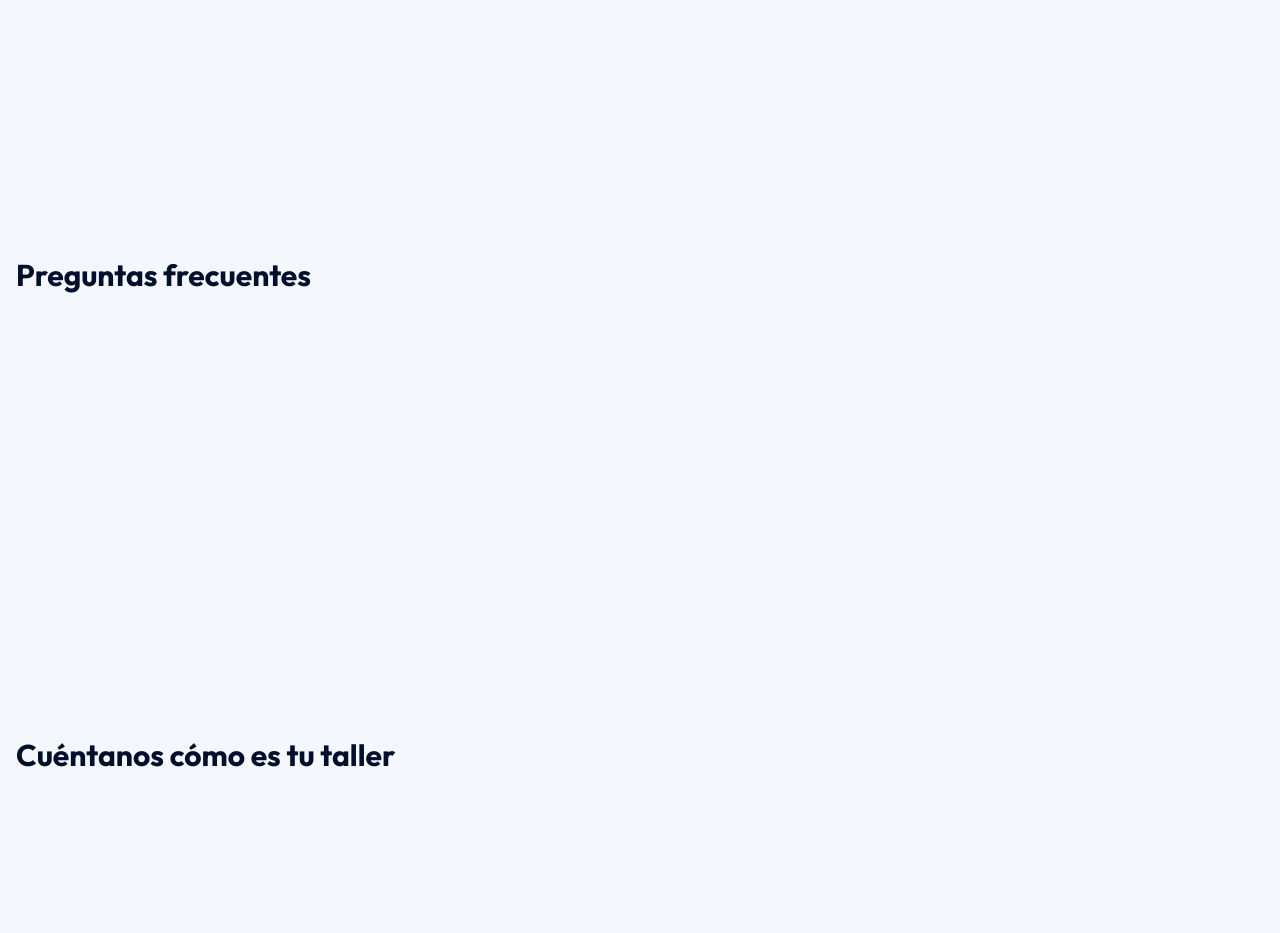
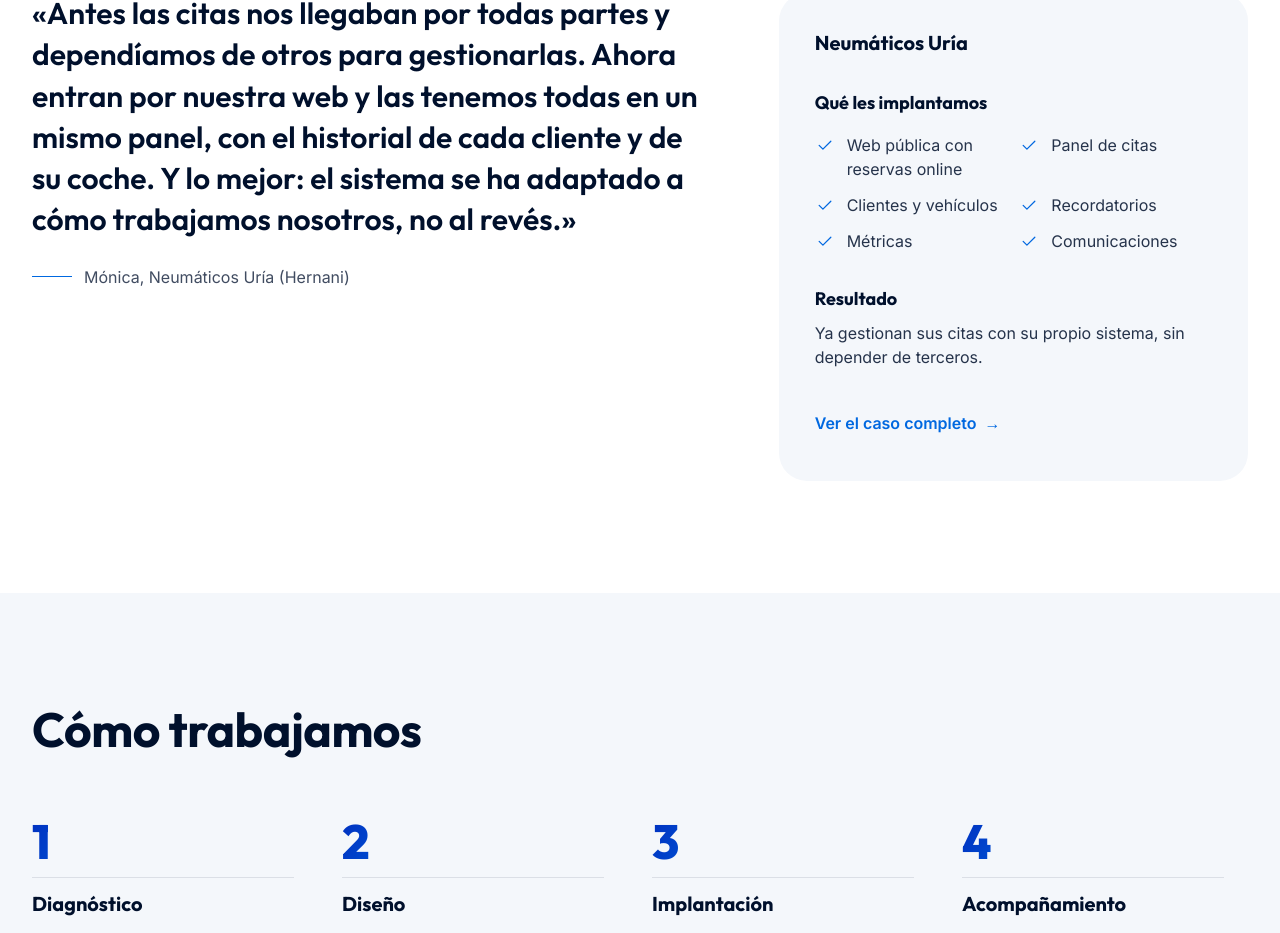
Before and after one commit to danimendi7/noderia-web, a Next.js app: page / in a window 1280 px wide. Shown: the part 3657-4590 px from the top of the page. Built offline with nearby package versions, Linux system fonts and the light colour scheme.

Commit message:
T06: caso real Neumáticos Uría y cómo trabajamos
Co-Authored-By: Claude Opus 5.5 <noreply@anthropic.com>

```diff
--- a/src/app/page.tsx
+++ b/src/app/page.tsx
@@ -1,4 +1,6 @@
+import { CasoUria } from "@/components/inicio/CasoUria";
 import { Comparacion } from "@/components/inicio/Comparacion";
+import { ComoTrabajamos } from "@/components/inicio/ComoTrabajamos";
 import { Hero } from "@/components/inicio/Hero";
 import { Problema } from "@/components/inicio/Problema";
 import { QueIncluye } from "@/components/inicio/QueIncluye";
@@ -20,11 +22,8 @@ export default function Inicio() {
       <QueIncluye />
       <Comparacion />
 
-      <section id={ANCLAS.casoUria} aria-labelledby="titulo-caso-uria" className="min-h-[60vh] px-4 py-20">
-        <div className="mx-auto max-w-7xl">
-          <h2 id="titulo-caso-uria" className="text-3xl font-bold">Caso real: Neumáticos Uría</h2>
-        </div>
-      </section>
+      <CasoUria />
+      <ComoTrabajamos />
 
       <section id={ANCLAS.preguntas} aria-labelledby="titulo-preguntas" className="min-h-[60vh] px-4 py-20">
         <div className="mx-auto max-w-7xl">
--- /dev/null
+++ b/src/components/inicio/CasoUria.tsx
@@ -0,0 +1,59 @@
+import { LogoUria } from "@/components/marca/LogoUria";
+import { Boton } from "@/components/ui/Boton";
+import { Icono } from "@/components/ui/Icono";
+import { Seccion } from "@/components/ui/Seccion";
+import {
+  AUTORA_CITA_URIA,
+  CITA_URIA,
+  IMPLANTADO_URIA,
+  RESULTADO_URIA,
+  RUTA_CASO_URIA,
+} from "@/lib/contenido/uria";
+import { ANCLAS } from "@/lib/navegacion";
+
+/** Sección 7 de la home: caso real de Neumáticos Uría (Hernani). */
+export function CasoUria() {
+  return (
+    <Seccion
+      id={ANCLAS.casoUria}
+      idTitulo="titulo-caso-uria"
+      titulo="Caso real: Neumáticos Uría"
+      entradilla="Taller de neumáticos en Hernani. Les hicimos su web y su sistema de gestión, conectados entre sí."
+      fondo="blanco"
+    >
+      <div className="grid gap-10 lg:grid-cols-12 lg:gap-16">
+        <figure className="lg:col-span-7">
+          <blockquote className="font-display text-2xl font-semibold leading-snug text-midnight sm:text-3xl">
+            <p>«{CITA_URIA}»</p>
+          </blockquote>
+          <figcaption className="mt-6 flex items-center gap-3 text-midnight/75">
+            <span aria-hidden="true" className="h-px w-10 bg-electric" />
+            {AUTORA_CITA_URIA}
+          </figcaption>
+        </figure>
+
+        <div className="flex flex-col gap-8 rounded-3xl bg-mist p-7 sm:p-9 lg:col-span-5">
+          <LogoUria />
+          <div>
+            <h3 className="text-lg font-bold">Qué les implantamos</h3>
+            <ul className="mt-4 grid gap-3 sm:grid-cols-2 lg:grid-cols-1 xl:grid-cols-2">
+              {IMPLANTADO_URIA.map((punto) => (
+                <li key={punto} className="flex gap-3 text-midnight/85">
+                  <Icono nombre="check" className="mt-0.5 size-5 shrink-0 text-electric" />
+                  {punto}
+                </li>
+              ))}
+            </ul>
+          </div>
+          <div>
+            <h3 className="text-lg font-bold">Resultado</h3>
+            <p className="mt-2 text-midnight/85">{RESULTADO_URIA}</p>
+          </div>
+          <Boton href={RUTA_CASO_URIA} variante="enlace" className="self-start">
+            Ver el caso completo
+          </Boton>
+        </div>
+      </div>
+    </Seccion>
+  );
+}
--- /dev/null
+++ b/src/components/inicio/ComoTrabajamos.tsx
@@ -0,0 +1,31 @@
+import { Seccion } from "@/components/ui/Seccion";
+
+const PASOS = [
+  { titulo: "Diagnóstico", texto: "Visitamos tu taller y vemos cómo trabajas." },
+  { titulo: "Diseño", texto: "Tu web y tu sistema, a tu medida." },
+  { titulo: "Implantación", texto: "Lo ponemos en marcha e importamos tus datos." },
+  { titulo: "Acompañamiento", texto: "Mantenimiento y mejoras continuas." },
+];
+
+/** Sección 8 de la home: cómo trabajamos (proceso en 4 pasos). */
+export function ComoTrabajamos() {
+  return (
+    <Seccion idTitulo="titulo-como-trabajamos" titulo="Cómo trabajamos" fondo="mist">
+      <ol className="grid gap-10 sm:grid-cols-2 lg:grid-cols-4 lg:gap-6">
+        {PASOS.map((paso, indice) => (
+          <li key={paso.titulo} className="relative flex flex-col gap-3 lg:pr-6">
+            <span
+              aria-hidden="true"
+              className="texto-marca font-display text-5xl font-extrabold leading-none"
+            >
+              {indice + 1}
+            </span>
+            <span aria-hidden="true" className="h-px w-full bg-midnight/10" />
+            <h3 className="text-xl font-bold">{paso.titulo}</h3>
+            <p className="text-midnight/80">{paso.texto}</p>
+          </li>
+        ))}
+      </ol>
+    </Seccion>
+  );
+}
--- /dev/null
+++ b/src/components/marca/LogoUria.tsx
@@ -0,0 +1,11 @@
+/**
+ * Logo de Neumáticos Uría. Siempre sobre fondo blanco o Mist, nunca sobre Midnight.
+ *
+ * PROVISIONAL (ver DECISIONS.md, 2026-11-12): hasta tener `logo-uria.png` del material de marca (T02)
+ * se muestra el nombre en texto, sin imitar su logotipo.
+ */
+export function LogoUria({ className = "" }: { className?: string }) {
+  return (
+    <p className={`font-display text-xl font-bold text-midnight ${className}`}>Neumáticos Uría</p>
+  );
+}
--- /dev/null
+++ b/src/lib/contenido/uria.ts
@@ -0,0 +1,19 @@
+/** Contenido del caso Neumáticos Uría. Permiso confirmado por Dani (SPEC F3.7). La cita no se modifica. */
+export const CITA_URIA =
+  "Antes las citas nos llegaban por todas partes y dependíamos de otros para gestionarlas. Ahora entran por nuestra web y las tenemos todas en un mismo panel, con el historial de cada cliente y de su coche. Y lo mejor: el sistema se ha adaptado a cómo trabajamos nosotros, no al revés.";
+
+export const AUTORA_CITA_URIA = "Mónica, Neumáticos Uría (Hernani)";
+
+export const IMPLANTADO_URIA = [
+  "Web pública con reservas online",
+  "Panel de citas",
+  "Clientes y vehículos",
+  "Recordatorios",
+  "Métricas",
+  "Comunicaciones",
+] as const;
+
+export const RESULTADO_URIA =
+  "Ya gestionan sus citas con su propio sistema, sin depender de terceros.";
+
+export const RUTA_CASO_URIA = "/casos/neumaticos-uria";
```
Also changed, not shown: 2 other files (tests, documents, lock files or other folders).
